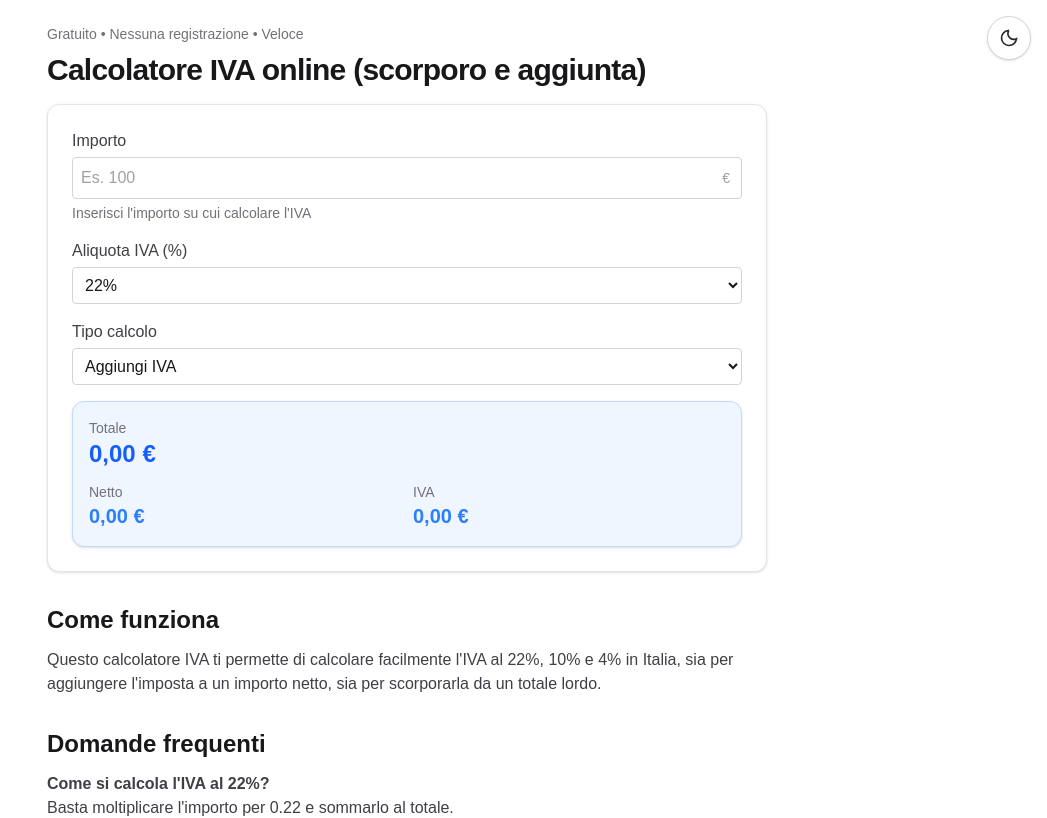
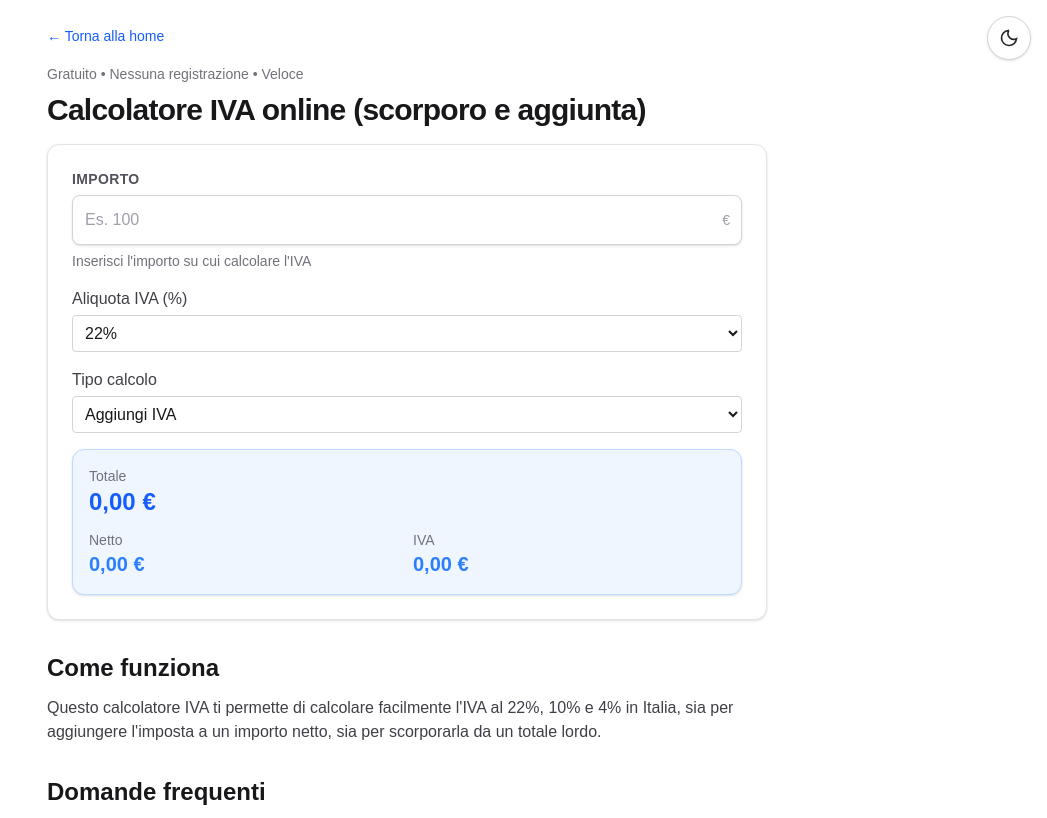
Before and after one commit to elpablo/calcolafacile, a Next.js app: page /it/calcolatore-iva in a window 1280 px wide. Shown: the top 818 px of the page, without its empty margins (233-1280 px from the left). Built offline with nearby package versions, Linux system fonts and the light colour scheme.

Commit message:
Enhance ToolInput styling and add navigation link to home in ToolLayout

```diff
--- a/src/components/ToolLayout.js
+++ b/src/components/ToolLayout.js
@@ -51,7 +51,7 @@ export function ToolInput({
 }) {
     return (
         <div className="mb-4">
-            <label className="mb-1 block text-zinc-700 dark:text-zinc-300">
+            <label className="mb-1.5 block text-sm font-semibold uppercase tracking-wide text-zinc-600 dark:text-zinc-300">
                 {label}
             </label>
             <div className="relative">
@@ -60,17 +60,17 @@ export function ToolInput({
                     step={step}
                     value={value}
                     onChange={onChange}
-                    className={`w-full rounded border border-zinc-300 bg-white p-2 text-zinc-900 placeholder:text-zinc-400 focus:border-blue-500 focus:outline-none focus:ring-2 focus:ring-blue-500/20 dark:border-zinc-700 dark:bg-zinc-900 dark:text-zinc-100 dark:placeholder:text-zinc-500 dark:focus:border-blue-400 ${suffix ? "pr-10" : ""}`}
+                    className={`w-full rounded-lg border border-zinc-300 bg-white px-3 py-3 text-base font-medium text-zinc-900 shadow-sm placeholder:text-zinc-400 focus:border-blue-500 focus:outline-none focus:ring-2 focus:ring-blue-500/20 dark:border-zinc-700 dark:bg-zinc-900 dark:text-zinc-100 dark:placeholder:text-zinc-500 dark:focus:border-blue-400 ${suffix ? "pr-10" : ""}`}
                     placeholder={placeholder}
                 />
                 {suffix && (
-                    <span className="pointer-events-none absolute right-3 top-1/2 -translate-y-1/2 text-sm text-zinc-400 dark:text-zinc-500">
+                    <span className="pointer-events-none absolute right-3 top-1/2 -translate-y-1/2 text-sm font-medium text-zinc-400 dark:text-zinc-500">
                         {suffix}
                     </span>
                 )}
             </div>
             {helpText && (
-                <p className="mt-1 text-sm text-zinc-500 dark:text-zinc-400">
+                <p className="mt-1.5 text-sm text-zinc-500 dark:text-zinc-400">
                     {helpText}
                 </p>
             )}
@@ -100,6 +100,14 @@ export default function ToolLayout({
 
     return (
         <main className="mx-auto max-w-3xl p-6">
+            <div className="mb-4">
+                <Link
+                    href="/it"
+                    className="inline-flex items-center text-sm font-medium text-blue-600 transition hover:text-blue-700 dark:text-blue-400 dark:hover:text-blue-300"
+                >
+                    ← Torna alla home
+                </Link>
+            </div>
             <p className="mb-2 text-sm text-zinc-500 dark:text-zinc-400">
                 Gratuito • Nessuna registrazione • Veloce
             </p>
```
